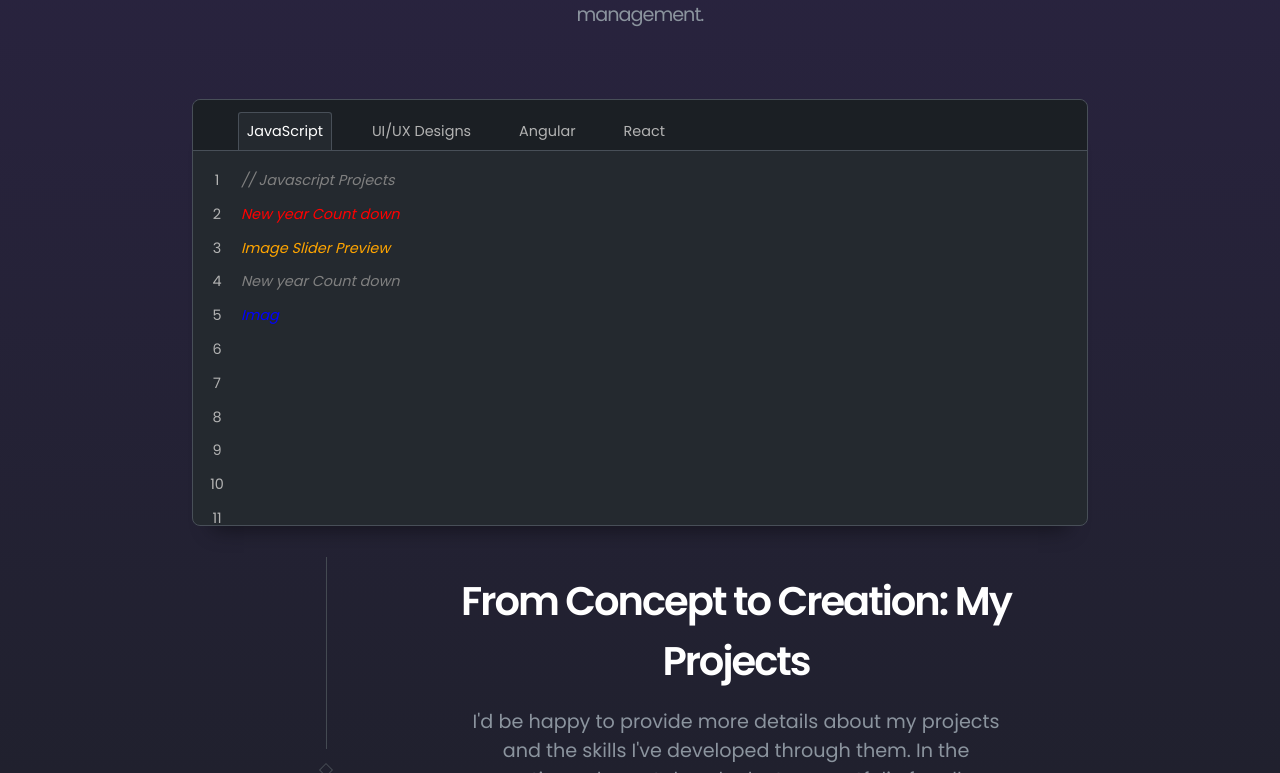
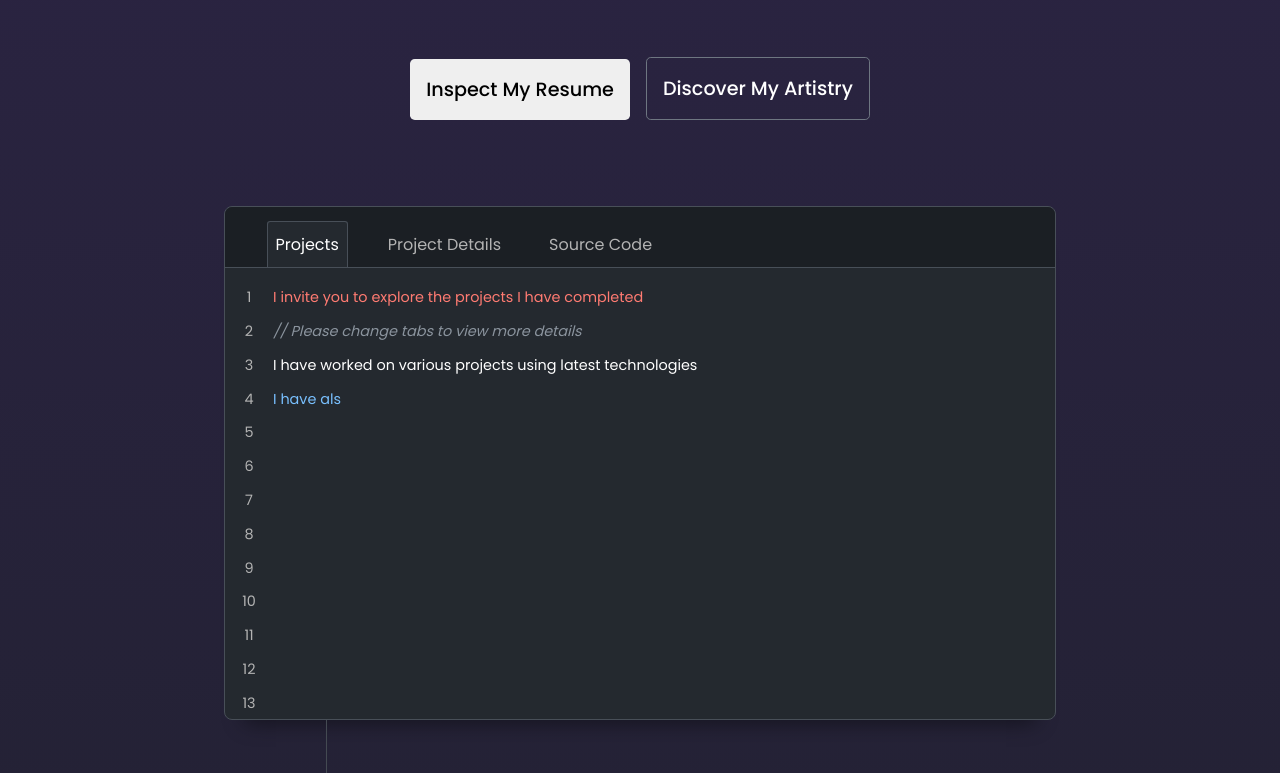
Before and after one commit to ravisdraw/raviverse, a React (Create React App) app: page / in a window 1280 px wide. Shown: the part 347-1120 px from the top of the page. Built offline with nearby package versions, Linux system fonts and the light colour scheme.

Commit message:
code window change

```diff
--- a/src/App.css
+++ b/src/App.css
@@ -1,5 +1,8 @@
 .main-wrapper {
   width: 100vw;
   height: 500vh;
-  background: linear-gradient(to bottom, #2C2445 0%, #1B1F24 40%);
+  background: linear-gradient(to bottom, #2C2445 0%, #1B1F24 60%);
+  user-select: none;
+  overflow: scroll;
+  overflow-x: hidden;
 }
--- a/src/Code Window/CodeWindow.css
+++ b/src/Code Window/CodeWindow.css
@@ -1,5 +1,5 @@
 .copilot-wrapper {
-    width: 70%;
+    width: 65%;
     height: 50rem;
     display: flex;
     justify-content: center;
@@ -38,7 +38,7 @@
 }
 
 .window-title {
-    font-size: 0.9rem;
+    font-size: 1rem;
     height: 75%;
     color: rgb(179, 179, 179);
     display: flex;
@@ -102,6 +102,22 @@
     margin-top: 1rem;
 }
 
+.tab>p {
+    font-style: normal;
+    color: white;
+    cursor: pointer;
+}
+
+.activeproject {
+    color: #79C0FF;
+}
+
+p:hover {
+    color: #79C0FF;
+    cursor: pointer;
+}
+
+
 @media only screen and (max-width: 767px) {
 
     .copilot-wrapper {
@@ -122,6 +138,16 @@
     .window-titles {
         overflow: scroll;
         overflow-y: hidden;
+        gap: 0;
+    }
+
+    .animated-text {
+        width: 100%;
+        overflow: scroll;
+    }
+
+    .side-numbers {
+        display: none;
     }
 
 }
--- a/src/Code Window/CodeWindow.js
+++ b/src/Code Window/CodeWindow.js
@@ -7,11 +7,33 @@ import AnimatedText from '../Elements/Animated Text/AnimatedText';
 function CodeWindow() {
 
     const [activeIndex, setActiveIndex] = useState(0);
-    const titleArray = ['JavaScript', 'UI/UX Designs', 'Angular', 'React'];
+    const titleArray = ['Projects', 'Project Details', 'Source Code'];
+
+    const js = {
+        title: { text: 'I invite you to explore the projects I have completed' },
+        comment: { text: '// Please change tabs to view more details' },
+        line_1: { text: 'I have worked on various projects using latest technologies' },
+        important_1: { text: 'I have also worked on UI/UX designing' },
+        important_2: { text: 'Like JavaScript, React JS, Angular, Python' },
+        line_4: { text: 'The source code is also available for review' },
+        line_5: { text: 'This will give you a better understanding of my technical skills' },
+        line_6: { text: 'I have expertise in various programming languages and design tools' }
+    }
+
+
+    const data = js;
 
 
     function handleTitleClick(index) {
         setActiveIndex(index);
+        if (index !== 0) {
+            document.getElementById('animate').style.display = 'none';
+            document.getElementById('tab').style.display = 'flex';
+        }
+        if (index === 0) {
+            document.getElementById('tab').style.display = 'none';
+            document.getElementById('animate').style.display = 'flex';
+        }
     }
 
     const numbers = [];
@@ -23,26 +45,36 @@ function CodeWindow() {
     const [count, setCount] = useState(1);
 
     useEffect(() => {
-        if (count <= 10) {
+        if (count <= 8) {
             const timer = setTimeout(() => {
                 setCount(count + 1);
-            }, 1500);
+            }, 2000);
             return () => clearTimeout(timer);
         }
     }, [count]);
 
-    const js = {
-        title: { name: '// Javascript Projects', color: "gray" },
-        project_1: { name: 'New year Count down', color: "red" },
-        project_2: { name: 'Image Slider Preview', color: "orange" },
-        project_3: { name: 'New year Count down', color: "gray" },
-        project_4: { name: 'Image Slider Preview', color: "blue" },
-        project_5: { name: 'New year Count down', color: "gray" },
-        project_6: { name: 'New year Count down', color: "blue" },
-        project_7: { name: 'Image Slider Preview', color: "gray" },
-        project_8: { name: 'New year Count down', color: "gray" },
-        project_9: { name: 'Image Slider Preview', color: "blue" }
-    }
+
+    const projectList = [
+        "New Year Countdown",
+        "Digital Clock",
+        "Analog Clock",
+        "Stopwatch",
+        "CSS Generator",
+        "Password Generator",
+        "Photo Gallery",
+        "Image Slider",
+        "Sticky Notes",
+        "Image Search",
+    ];
+
+    const [activeProject, setActiveProject] = useState('');
+
+    const handleProjectClick = (data) => {
+        setActiveProject(data);
+        console.log(data);
+    };
+
+
 
     return (
         <div className='copilot-wrapper'>
@@ -60,27 +92,32 @@ function CodeWindow() {
                 </div>
                 <div className="window-content">
                     <div className="side-numbers">
-                        {numbers.map((number) => (
-                            <p>{number}</p>
+                        {numbers.map((number, index) => (
+                            <p key={index}>{number}</p>
                         ))}
                     </div>
-                    <div className="animated-text">
-                        {/* {[...Array(10)].map((_, index) => {
+
+                    <div className="animated-text" id='animate'>
+                        {Object.entries(data).map((item, index) => {
                             if (index < count) {
-                                return <AnimatedText text={js[0]} />;
-                            } else {
-                                return null;
-                            }
-                        })} */}
-                        {Object.keys(js).map((key, index) => {
-                            if (index < count) {
-                                return <AnimatedText key={index} text={js[key]} />;
+                                return <AnimatedText key={index} text={item} />;
                             } else {
                                 return null;
                             }
                         })}
                     </div>
-                    {/* <div className="title-text">JavaScript</div> */}
+
+                    <div className="animated-text tab" id='tab'>
+                        {
+                            projectList.map((item, index) =>
+                                <p
+                                    key={index}
+                                    className={index === activeProject ? 'activeProject' : ''}
+                                    onClick={() => handleProjectClick(item)}
+                                >{item}</p>
+                            )
+                        }
+                    </div>
                 </div>
             </div>
         </div>
--- a/src/Elements/Animated Text/AnimatedText.css
+++ b/src/Elements/Animated Text/AnimatedText.css
@@ -7,3 +7,9 @@ p {
     font-style: italic;
     margin: 0 0 0 3rem
 }
+
+@media only screen and (max-width: 767px) {
+    p {
+        margin: 0 0 0 1rem;
+    }
+}
--- a/src/Elements/Animated Text/AnimatedText.js
+++ b/src/Elements/Animated Text/AnimatedText.js
@@ -4,9 +4,32 @@ import './AnimatedText.css'
 function AnimatedText(props) {
 
     const [typedText, setTypedText] = useState('');
-    const data = Object.values(props)
-    const text = data[0].name;
-    const colorCode = data[0].color;
+
+    const data = Object.values(props)[0];
+    const key = data[0];
+    const text = data[1].text;
+    let isCommentLine = false;
+    let isTitle = false;
+    let isImportant = false;
+
+    if (key === 'comment') {
+        isCommentLine = true;
+    }
+
+    if (key === 'title') {
+        isTitle = true;
+    }
+
+    if (key.includes('important')) {
+        isImportant = true;
+    }
+
+    const styling = {
+        color: isCommentLine ? '#8B949E' : (isTitle ? '#FF7B72' : (isImportant ? '#79C0FF' : 'white')),
+        fontStyle: isCommentLine ? 'italic' : 'normal',
+        cursor: (!isCommentLine && !isTitle) ? 'pointer' : '',
+    }
+
 
     React.useEffect(() => {
         let typed = typedText;
@@ -16,12 +39,12 @@ function AnimatedText(props) {
                 return;
             }
             setTypedText(typed += text[typed.length]);
-        }, 70);
+        }, 30);
         return () => clearInterval(typing);
     }, [typedText, text]);
 
     return (
-        <p style={{ color: colorCode }}>{typedText}</p>
+        <p style={styling} >{typedText}</p>
     );
 }
 
--- /dev/null
+++ b/src/Elements/Small Modal/SmallModal.css
@@ -0,0 +1,43 @@
+.modal-overlay {
+    position: fixed;
+    top: 0;
+    left: 0;
+    width: 100%;
+    height: 100%;
+    background-color: rgba(0, 0, 0, 0.5);
+    display: flex;
+    justify-content: center;
+    align-items: center;
+    z-index: 2000;
+    transition: all 200ms linear;
+    animation: opacity .2s ease-in;
+}
+
+@keyframes opacity {
+    0% {
+        opacity: 0;
+    }
+
+    100% {
+        opacity: 1;
+    }
+}
+
+.modal-overlay .modal {
+    animation: pop-up .3s ease;
+    transition: all .3s linear;
+}
+
+@keyframes pop-up {
+    0% {
+        transform: scale(0);
+    }
+
+    70% {
+        transform: scale(1.1);
+    }
+
+    100% {
+        transform: scale(1);
+    }
+}
--- /dev/null
+++ b/src/Elements/Small Modal/SmallModal.js
@@ -0,0 +1,23 @@
+import React, { useEffect } from 'react';
+import './SmallModal.css'
+
+function SmallModal(props) {
+
+
+
+    useEffect(() => {
+        document.body.style.overflow = 'hidden';
+        return () => {
+            document.body.style.overflow = 'scroll';
+            document.body.style.overflowX = 'hidden'
+        };
+    }, []);
+
+    return (
+        <div className="modal-overlay">
+            <div className="modal">{props.children}</div>
+        </div>
+    )
+}
+
+export default SmallModal
--- a/src/Landing Note/LandingNote.css
+++ b/src/Landing Note/LandingNote.css
@@ -1,20 +1,18 @@
 .note-wrapper {
     width: 100%;
-    height: 20rem;
     display: grid;
     place-items: center;
 }
 
 .note-container {
     width: 80%;
-    align-self: flex-end;
     display: flex;
     flex-direction: column;
     justify-content: center;
     align-items: center;
-    margin-bottom: 2rem;
-    gap: 1rem;
+    gap: 2rem;
     animation: fade-in .8s ease-in-out;
+    margin: 3rem;
 }
 
 @keyframes fade-in {
@@ -47,9 +45,117 @@
 .note-container h3 {
     font-size: 1.2rem;
     font-weight: 400;
-    width: 50%;
-    letter-spacing: -1px;
+    width: 60%;
     color: #8B949E;
+}
+
+.note-buttons {
+    width: 100%;
+    display: flex;
+    flex-wrap: wrap;
+    align-items: center;
+    justify-content: center;
+    gap: 1rem;
+    margin-top: 2rem;
+}
+
+.note-buttons>div>button {
+    padding: 1rem;
+    font-size: 1.2rem;
+    font-weight: 500;
+    font-family: 'Poppins';
+    border-radius: none;
+    border: none;
+    border-radius: 0.3rem;
+    cursor: pointer;
+    color: black;
+}
+
+.take-a-tour button {
+    padding: 1rem;
+    font-size: 1.2rem;
+    font-weight: 500;
+    font-family: 'Poppins';
+    border-radius: none;
+    border: none;
+    border-radius: 0.3rem;
+    cursor: pointer;
+    color: black;
+    background-color: transparent;
+    border: 1px solid #6E7681;
+    color: white;
+    transition: border-width 0.2s;
+}
+
+.note-buttons>.resume>button:hover {
+    background-color: #ffffffd4;
+}
+
+.resume-modal {
+    background-color: white;
+    height: 16rem;
+    width: 22rem;
+    border-radius: 0.5rem;
+    padding: 1rem;
+    position: relative;
+}
+
+.resume-prompt {
+    font-size: 1.3rem;
+    text-align: center;
+    font-weight: 400;
+    padding: 1.5rem 3rem;
+}
+
+.resume-btns {
+    display: flex;
+    align-items: center;
+    gap: 3rem;
+    padding: 0.5rem 1.7rem;
+}
+
+.resume-btns button {
+    font-size: 1.2rem;
+    padding: 1rem;
+    flex: 1;
+    border: none;
+    border-radius: 0.3rem;
+    color: white;
+    background-color: #292D32;
+    cursor: pointer;
+}
+
+.resume-btns .download {
+    background-color: transparent;
+    border: 2px solid #292D32;
+    color: #292D32;
+    padding: 0.9rem;
+}
+
+a {
+    text-decoration: none;
+}
+
+.download a {
+    color: #292D32;
+}
+
+.view a {
+    color: white;
+}
+
+.resume-close {
+    position: absolute;
+    right: 1rem;
+    top: 0.6rem;
+    height: 2rem;
+    width: 2rem;
+    background: url("../Assets/close-circle.svg");
+    cursor: pointer;
+}
+
+.download-completed {
+    content: 'Thanks for Downloading!';
 }
 
 @media only screen and (max-width: 767px) {
--- a/src/Landing Note/LandingNote.js
+++ b/src/Landing Note/LandingNote.js
@@ -1,12 +1,45 @@
-import React from 'react'
+import React, { useState } from 'react'
 import './LandingNote.css'
+import { Link } from 'react-scroll';
+import SmallModal from '../Elements/Small Modal/SmallModal';
 
 function LandingNote() {
+
+    const [showModal, setShowModal] = useState(false);
+
+    const toggleModal = () => {
+        setShowModal(!showModal);
+    }
+
+    const downloadPDF = 'https://drive.google.com/u/0/uc?id=1Y6zE8c_SkxRRd8k9bKEmfaZuWiVxjOI0&export=download';
+    const viewPDF = 'https://drive.google.com/file/d/1Y6zE8c_SkxRRd8k9bKEmfaZuWiVxjOI0/view?usp=sharing'
+
+
     return (
         <div className="note-wrapper">
+            {showModal && (
+                <SmallModal>
+                    <div className="resume-modal">
+                        <div className="resume-close" onClick={toggleModal}></div>
+                        <div className="resume-prompt">"Want to know more? Get my resume with just a click - download or view it now!"</div>
+                        <div className="resume-btns">
+                            <button className="download"><a href={downloadPDF} >Download</a></button>
+                            <button className="view" onClick={toggleModal}><a href={viewPDF} target={'_blank'} rel="noreferrer">View</a></button>
+                        </div>
+                    </div>
+                </SmallModal>
+            )}
             <div className="note-container">
                 <h1 className="note-title">Hi there! I'm Ravikumar,</h1>
                 <h3 className="note-para">Experienced TCS software developer with innovative projects showcasing expertise in coding & project management.</h3>
+                <div className="note-buttons">
+                    <div className="resume">
+                        <button onClick={toggleModal} >Inspect My Resume</button>
+                    </div>
+                    <Link to="Projects" smooth={true} className="take-a-tour">
+                        <button >Discover My Artistry</button>
+                    </Link>
+                </div>
             </div>
         </div>
     )
--- a/src/Navigation/Navigation.css
+++ b/src/Navigation/Navigation.css
@@ -164,7 +164,7 @@ header {
 
     .ham-menu {
         width: 100vw;
-        height: 80vh;
+        height: 32vh;
         background-color: #24292F;
         position: absolute;
         top: 0;
@@ -175,10 +175,12 @@ header {
     .ham-menu-container {
         width: 100%;
         height: 85%;
-        align-self: flex-end;
+        align-self: center;
         display: flex;
         align-items: center;
         flex-direction: column;
+        margin-top: 8rem;
+
     }
 
     .ham-items {
```
Also changed, not shown: src/App.js (+2 -7 lines), src/Navigation/Navigation.js (+12 -23 lines), src/Assets/close-btn.png (added), src/Assets/close-circle.svg (added).
